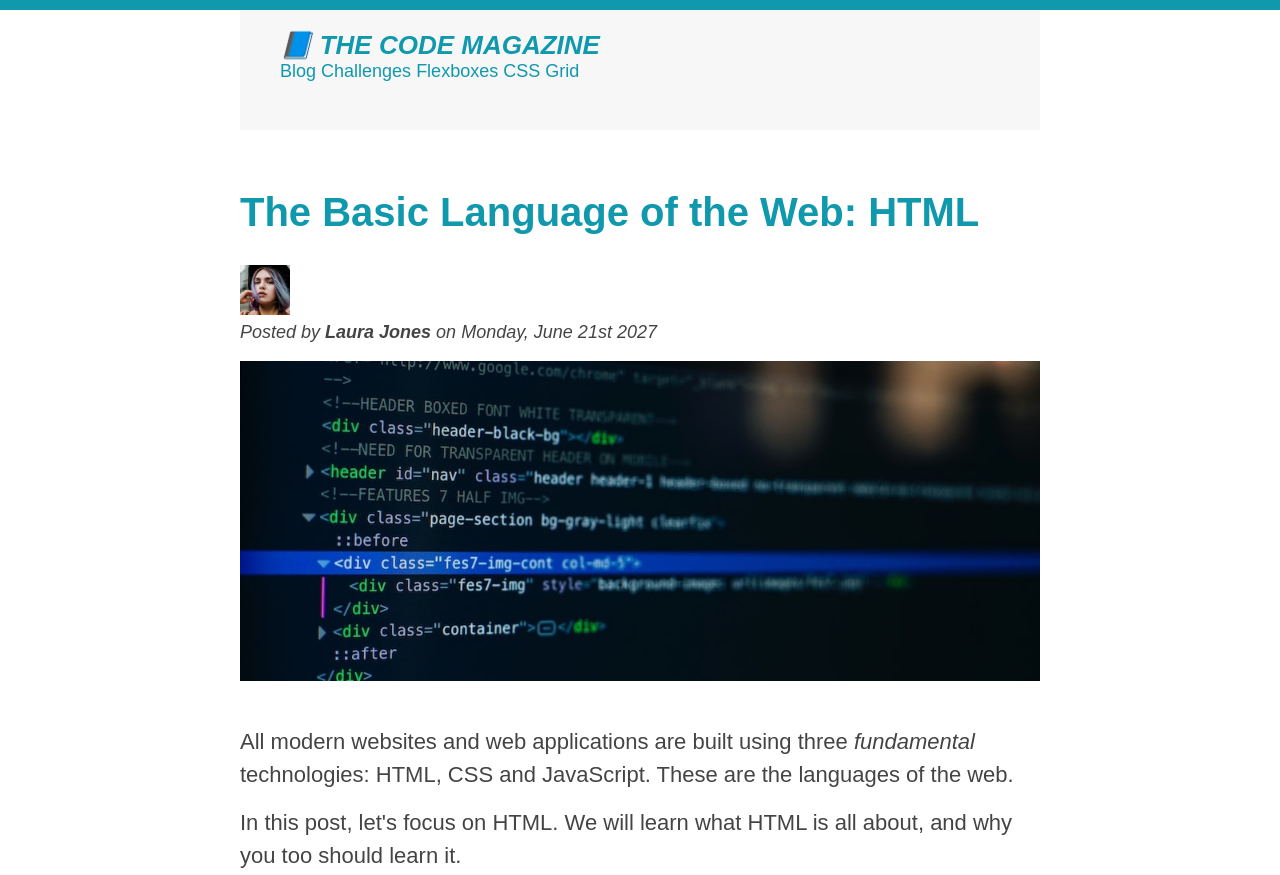
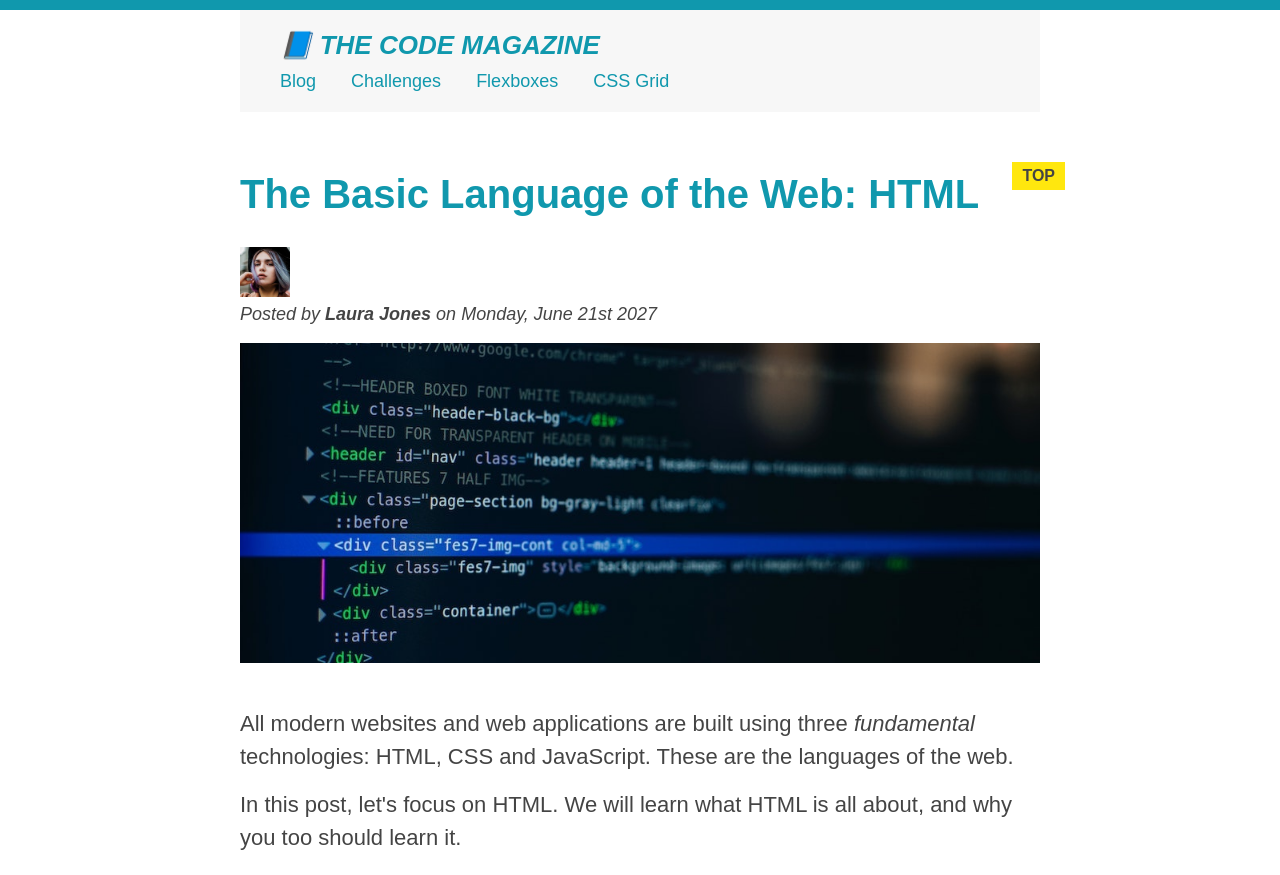
Before and after one commit to ItsADanny/Udemy.course-BRRWW-S2, a plain HTML site: page index.html in a window 1280 px wide. Shown: the top 875 px of the page. Drawn offline with Linux system fonts and the light colour scheme.

Commit message:
Fourth and Final commit to the section 3 branch
Fourth and final commit into the Section 3 branch.

In this commit the progress is shown from Section 3, Part 36 until Part 43

```diff
--- a/index.html
+++ b/index.html
@@ -40,6 +40,8 @@
                 <p id="author">Posted by <strong>Laura Jones</strong> on Monday, June 21st 2027</p>
 
                 <img src="img/post-img.jpg" alt="HTML code on a screen" width="500" height="200" class="post-image"/>
+
+                <button>❤️Like</button>
             </header>
 
             <p>All modern websites and web applications are built using three <em>fundamental</em> technologies: HTML, CSS and JavaScript. These are the languages of the web.
--- a/style.css
+++ b/style.css
@@ -2,12 +2,13 @@
     margin: 0;
     padding: 0;
 }
-
+/*PAGE SECTIONS*/
 body {
     color: #444;
     font-family: sans-serif;
 
     border-top: 10px solid #1098ad;
+    position: relative;
 }
 
 .container {
@@ -15,6 +16,7 @@ body {
     /*margin-left: auto;*/
     /*margin-right: auto;*/
     margin: 0 auto;
+    position: relative;
 }
 
 .main-header {
@@ -24,7 +26,7 @@ body {
     /*padding-right: 40px;*/
     padding: 20px 40px;
     margin-bottom: 60px;
-    height: 80px;
+    /*height: 80px;*/
 }
 
 nav {
@@ -44,6 +46,7 @@ aside {
     width: 500px;
 }
 
+/*SMALLER ELEMENTS*/
 h1, h2, h3, h4, p, li {
     font-family: sans-serif;
     color: #444;
@@ -62,6 +65,7 @@ h1 {
 h2 {
     font-size: 40px;
     margin-bottom: 30px;
+    position: relative;
 }
 
 h3 {
@@ -90,6 +94,7 @@ ul,ol {
 li {
     font-size: 20px;
     margin-bottom: 10px;
+    /*display: inline;*/
 }
 
 /*footer p{*/
@@ -176,6 +181,57 @@ a:active {
     height: auto;
 }
 
+nav a:link {
+    /*background-color: orangered;*/
+    /*margin: 20px;*/
+    /*padding: 20px;*/
+
+    /*display: block;*/
+
+    margin-right: 30px;
+    margin-top: 10px;
+    display: inline-block;
+}
+
+nav a:link:last-child {
+    margin-right: 0;
+}
+
+button {
+    font-size: 22px;
+    padding: 20px;
+    cursor: pointer;
+
+    position: absolute;
+    /*top: 50px;*/
+    /*left: 50px;*/
+    bottom: 50px;
+    right: 50px;
+}
+
+h1::first-letter{
+    /*font-style: normal;*/
+    /*margin-right: 5px;*/
+    /*font-size: 80px;*/
+}
+
+h3 + p::first-line {
+    /*color: red;*/
+}
+
+h2::after {
+    content: "TOP";
+    background-color: #ffe70e;
+    color: #444;
+    font-size: 16px;
+    font-weight: bold;
+    display: inline-block;
+    padding: 5px 10px;
+    position: absolute;
+    top: -10px;
+    right: -25px;
+}
+
 /* Resolving conflicts */
 /*#copyright {*/
 /*    color: red;*/
```
